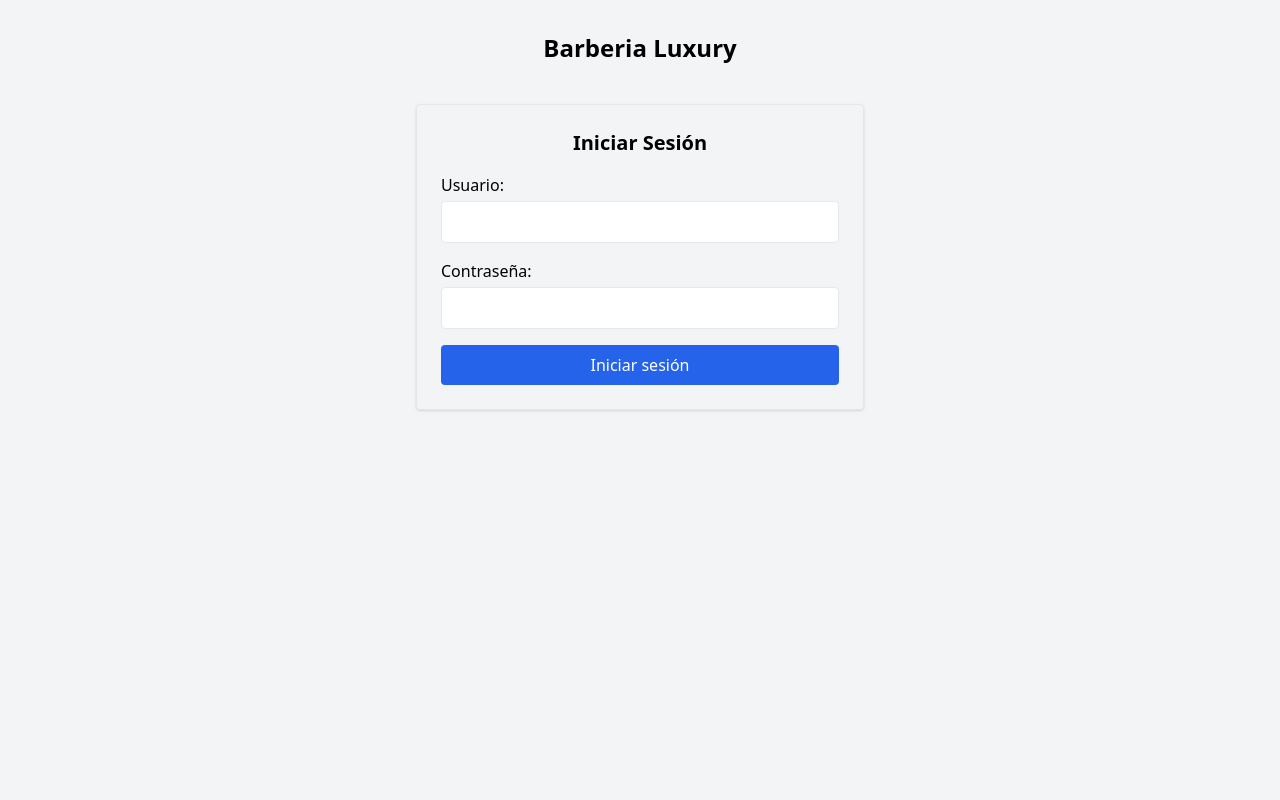
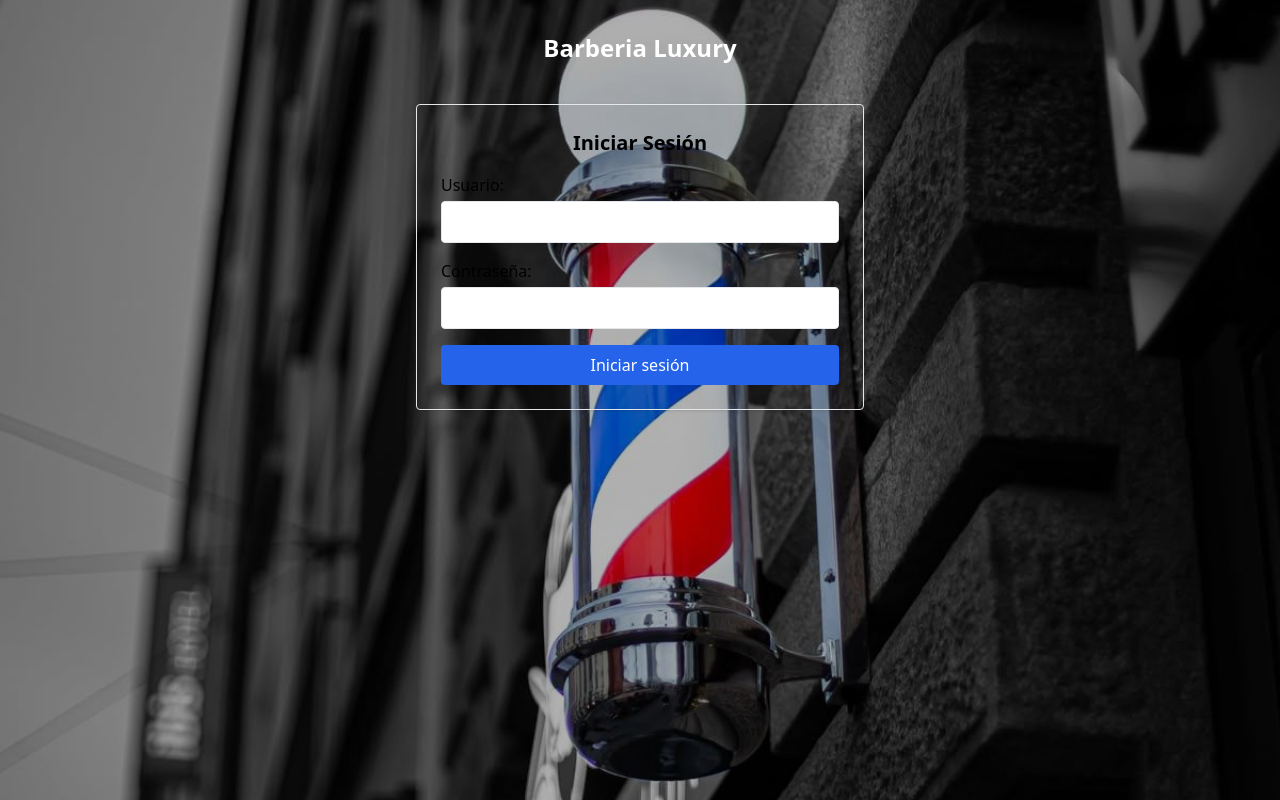
Before and after one commit to JuandDRP/barber, a React (Create React App) app: page /resumen in a window 1280 px wide. Built offline with nearby package versions, Linux system fonts and the light colour scheme.

Commit message:
Se sube codigo obfuscado

```diff
--- a/package.json
+++ b/package.json
@@ -22,7 +22,7 @@
   },
   "scripts": {
     "start": "react-scripts start",
-    "build": "react-scripts build",
+    "build": "react-scripts build && node obfuscate.js",
     "test": "react-scripts test",
     "eject": "react-scripts eject"
   },
@@ -47,6 +47,7 @@
   "devDependencies": {
     "@babel/plugin-proposal-private-property-in-object": "^7.21.11",
     "init": "^0.1.2",
+    "javascript-obfuscator": "^4.1.1",
     "npx": "^10.2.2",
     "tailwindcss": "^3.4.3"
   }
--- a/src/App.css
+++ b/src/App.css
@@ -0,0 +1,25 @@
+html, body {
+  margin: 0;
+  padding: 0;
+  min-height: 100%;
+  overflow-x: hidden; /* ✅ Solo evita scroll horizontal */
+}
+
+body {
+  background-image: url('/public/fondo.jpg'); /* 🔥 sin /public */
+  background-size: cover;
+  background-position: center;
+  background-repeat: no-repeat;
+  background-attachment: fixed;
+}
+
+body::before {
+  content: "";
+  position: fixed;
+  top: 0;
+  left: 0;
+  width: 100vw;
+  height: 100vh; /* ✅ Solo cubre la pantalla, no más */
+  background-color: rgba(0, 0, 0, 0.3);
+  z-index: -1;
+}
--- a/src/App.js
+++ b/src/App.js
@@ -2,12 +2,13 @@ import React from 'react';
 import { BrowserRouter as Router, Routes, Route} from 'react-router-dom';
 import { DisponibilidadBarberos } from './componentes/DisponibilidadBarberos';
 import { ResumenBarberia } from './componentes/ResumenBarberia';
+import './App.css';
 
 function App() {
   return (
     <Router>
-      <div className="min-h-screen bg-gray-100 p-8">
-        <h1 className="text-2xl font-bold text-center mb-8">Barberia Luxury</h1>
+      <div className="min-h-screen p-8">
+        <h1 className="text-2xl font-bold text-center mb-8 text-white">Barberia Luxury</h1>
         <Routes>
           <Route path="/" element={<DisponibilidadBarberos />} />
           <Route path="/resumen" element={<ResumenBarberia />} />
--- a/src/componentes/DisponibilidadBarberos.jsx
+++ b/src/componentes/DisponibilidadBarberos.jsx
@@ -40,7 +40,7 @@ export const DisponibilidadBarberos = () => {
     }
 
     try {
-            await axios.post('https://back-barber-q7x2.onrender.com/reservar', {
+        const res = await axios.post('https://back-barber-q7x2.onrender.com/reservar', {
             nombreCliente,
             numeroCelular,
             barbero,
@@ -48,7 +48,12 @@ export const DisponibilidadBarberos = () => {
             hora: seleccion[barbero],
         });
 
-            setMensaje(`Reserva confirmada con ${barbero} a las ${seleccion[barbero]}`);
+        const esCorteGratis = res.data.peluqueadas === 7;
+
+        setMensaje(
+            `Reserva confirmada con ${barbero} a las ${seleccion[barbero]}` +
+            (esCorteGratis ? ' 🎉 ¡Este corte es gratuito por ser tu número 7!' : '')
+        );
         setError('');
         setSeleccion((prev) => ({ ...prev, [barbero]: '' }));
         cargarDisponibilidad(); // recargar disponibilidad
@@ -57,6 +62,8 @@ export const DisponibilidadBarberos = () => {
         setError(err.response?.data?.error || 'Error al hacer la reserva');
     }
 };
+
+
 
     const cargarDisponibilidad = useCallback(async () => {
         if (!fecha) return;
@@ -86,20 +93,20 @@ export const DisponibilidadBarberos = () => {
     }, [cargarDisponibilidad]);
 
     return (
-        <div className="min-h-screen bg-gray-100 p-2">
+        <div className="min-h-screen p-2">
             <link rel="stylesheet" href="https://maxcdn.bootstrapcdn.com/font-awesome/4.5.0/css/font-awesome.min.css"></link>
             <link rel="stylesheet" href="https://cdn.jsdelivr.net/npm/bootstrap-icons/font/bootstrap-icons.css"></link>
-            <div className="max-w-4xl mx-auto bg-white rounded-2xl shadow-lg p-4 border border-gray-200">
+            <div className="max-w-4xl mx-auto rounded-2xl shadow-lg p-4 border border-gray-200">
                 <div className="flex justify-center mb-6">
-                    <img src={logo} alt="Logo de la barbería" className="h-28" />
+                    <img src={logo} alt="Logo de la barbería" className="h-40 w-40 rounded-full object-cover mx-auto" />
                 </div>
-                <h2 className="text-3xl font-bold text-center text-gray-800 mb-8 uppercase tracking-wide">
+                <h2 className="text-3xl font-bold text-center text-white mb-8 uppercase tracking-wide">
                     Agenda tu Cita
                 </h2>
 
                 <div className="grid grid-cols-1 md:grid-cols-2 gap-6 mb-6">
                     <div>
-                        <label className="block text-sm font-medium text-gray-700 mb-1">Nombre del Cliente</label>
+                        <label className="block text-sm font-medium text-white mb-1">Nombre del Cliente</label>
                         <input
                             type="text"
                             value={nombreCliente}
@@ -110,7 +117,7 @@ export const DisponibilidadBarberos = () => {
                     </div>
 
                     <div>
-                        <label className="block text-sm font-medium text-gray-700 mb-1">Celular</label>
+                        <label className="block text-sm font-medium text-white mb-1">Celular</label>
                         <input
                             type="tel"
                             value={numeroCelular}
@@ -121,7 +128,7 @@ export const DisponibilidadBarberos = () => {
                     </div>
 
                     <div>
-                        <label className="block text-sm font-medium text-gray-700 mb-1">Fecha</label>
+                        <label className="block text-sm font-medium text-white mb-1">Fecha</label>
                         <input
                             type="date"
                             value={fecha}
--- a/src/componentes/ResumenBarberia.jsx
+++ b/src/componentes/ResumenBarberia.jsx
@@ -178,12 +178,12 @@ export const ResumenBarberia = () => {
   return (
     <div className="max-w-5xl mx-auto p-6">
       <div className="flex justify-center mb-6">
-        <img src={logo} alt="Logo de la barbería" className="h-28" />
+        <img src={logo} alt="Logo de la barbería" className="h-40 w-40 rounded-full object-cover mx-auto" />
       </div>
-      <h2 className="text-2xl font-bold mb-4 text-center">Resumen de la Barbería</h2>
+      <h2 className="text-2xl font-bold mb-4 text-center text-white">Resumen de la Barbería</h2>
       <div className="mb-8">
         <div className="flex flex-col sm:flex-row sm:items-center gap-4 mb-6">
-          <label className="font-medium">Seleccionar fecha:</label>
+          <label className="font-medium text-white">Seleccionar fecha:</label>
           <input
             type="date"
             value={fecha}
@@ -193,7 +193,7 @@ export const ResumenBarberia = () => {
         </div>
 
         {reservas.length === 0 ? (
-          <p className="text-gray-600 text-center">No hay reservas para este día.</p>
+          <p className="text-white text-center">No hay reservas para este día.</p>
         ) : (
           <div className="grid grid-cols-1 md:grid-cols-2 gap-6">
             {Object.entries(reservasPorBarbero).map(([barbero, detalles]) => (
@@ -205,7 +205,7 @@ export const ResumenBarberia = () => {
                       <div>
                         <span className="font-medium">{r.hora}</span> - {r.nombreCliente}
                         <br />
-                        <span className="text-sm text-gray-600">{r.numeroCelular}</span>
+                        <span className="text-sm text-white">{r.numeroCelular}</span>
                       </div>
 
                       <div className="flex gap-2">
@@ -297,13 +297,13 @@ export const ResumenBarberia = () => {
           {mostrarClientes ? 'Ocultar Clientes' : 'Mostrar Clientes'}
         </button>
 
-        {mostrarClientes && (
+        {/* {mostrarClientes && (
           <>
-            <h3 className="text-lg font-semibold mb-2">Clientes y peluqueadas</h3>
+            <h3 className="text-lg font-semibold mb-2 text-white">Clientes y peluqueadas</h3>
             <table className="w-full table-auto border">
               <thead>
                 <tr className="bg-gray-200">
-                  <th className="border px-4 py-2 text-left">Celular</th>
+                  <th className="border px-4 py-2 text-left ">Celular</th>
                   <th className="border px-4 py-2 text-left">Nombre</th>
                   <th className="border px-4 py-2 text-left"># Peluqueadas</th>
                 </tr>
@@ -311,15 +311,41 @@ export const ResumenBarberia = () => {
               <tbody>
                 {clientes.map((cliente) => (
                   <tr key={cliente.numeroCelular}>
-                    <td className="border px-4 py-2">{cliente.numeroCelular}</td>
-                    <td className="border px-4 py-2">{cliente.nombreCliente}</td>
-                    <td className="border px-4 py-2">{cliente.peluqueadas}</td>
+                    <td className="border px-4 py-2 text-white">{cliente.numeroCelular}</td>
+                    <td className="border px-4 py-2 text-white">{cliente.nombreCliente}</td>
+                    <td className="border px-4 py-2 text-white">{cliente.peluqueadas}</td>
                   </tr>
                 ))}
               </tbody>
             </table>
           </>
+        )} */}
+        {mostrarClientes && (
+          <>
+            <h3 className="text-lg font-semibold mb-2 text-white">Clientes y peluqueadas</h3>
+            <div className="overflow-x-auto">
+              <table className="min-w-full table-auto border">
+                <thead>
+                  <tr className="bg-gray-200">
+                    <th className="border px-4 py-2 text-left">Celular</th>
+                    <th className="border px-4 py-2 text-left">Nombre</th>
+                    <th className="border px-4 py-2 text-left"># Peluqueadas</th>
+                  </tr>
+                </thead>
+                <tbody>
+                  {clientes.map((cliente) => (
+                    <tr key={cliente.numeroCelular}>
+                      <td className="border px-4 py-2 text-white">{cliente.numeroCelular}</td>
+                      <td className="border px-4 py-2 text-white">{cliente.nombreCliente}</td>
+                      <td className="border px-4 py-2 text-white">{cliente.peluqueadas}</td>
+                    </tr>
+                  ))}
+                </tbody>
+              </table>
+            </div>
+          </>
         )}
+
       </div>
 
 
```
Also changed, not shown: obfuscate.js (added, +26 -0 lines), public/fondo.jpg (added), 1 other file (tests, documents, lock files or other folders). Lines whose indentation alone changed are shown as unchanged.
